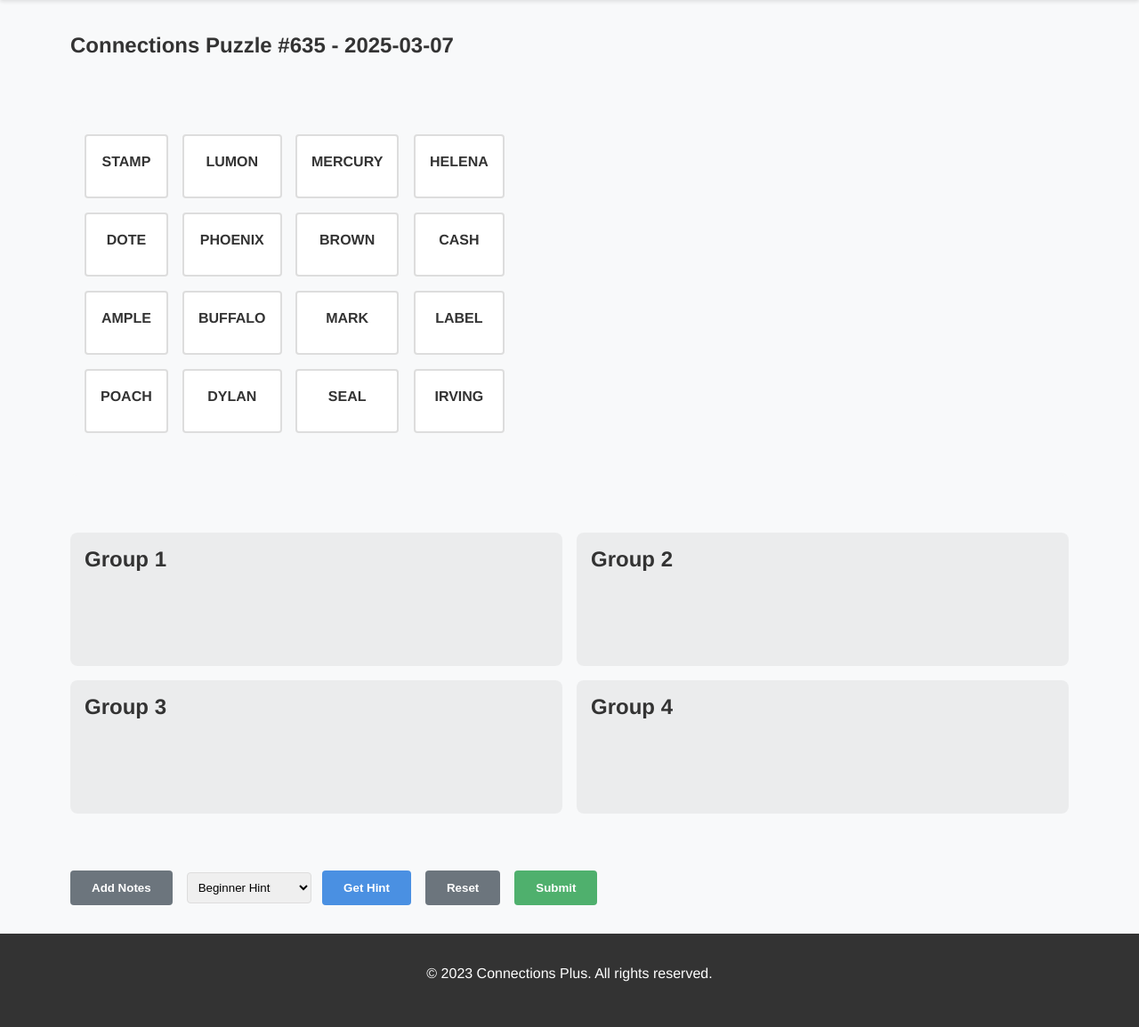
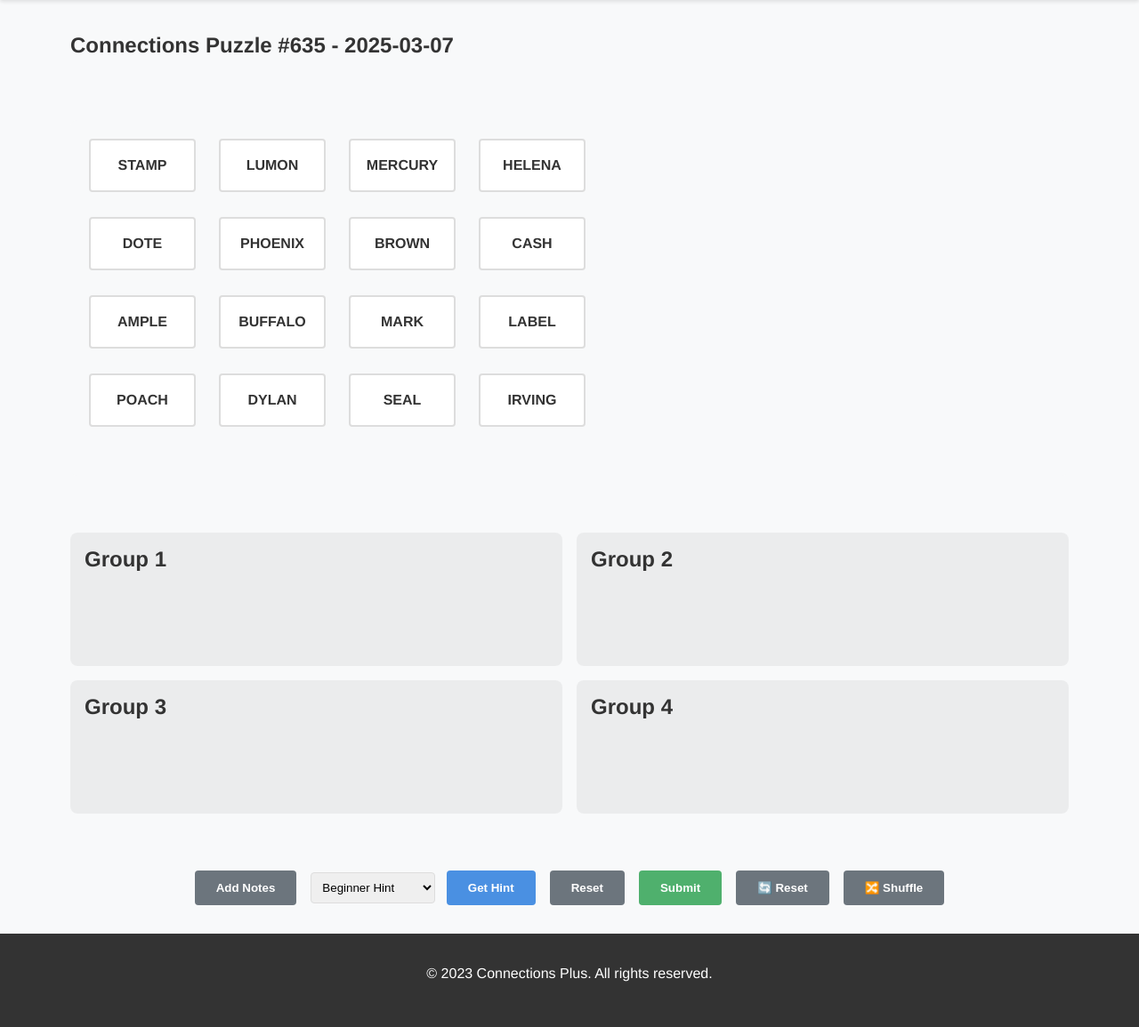
Before and after one commit to RobMulla/connections-plus, a Flask app: page /puzzle/2025-03-07 in a window 1280 px wide. Shown: the part 70-1225 px from the top of the page at 89% size. Run offline with Flask 3, Linux system fonts and the light colour scheme.

Commit message:
reset and shuffle

```diff
--- a/app/static/css/styles.css
+++ b/app/static/css/styles.css
@@ -226,50 +226,97 @@ footer {
     touch-action: none;
 }
 
+/* Fixed card size styles */
 .word-card {
     background-color: white;
     border: 2px solid var(--border);
     border-radius: 4px;
-    padding: 1rem;
+    padding: 0; /* Remove padding to ensure consistent size */
     text-align: center;
     font-weight: 600;
     cursor: move;
     user-select: none;
-    transition: all 0.2s;
+
+    /* Fixed dimensions - no flexibility */
+    width: 120px !important; /* Force fixed width */
+    height: 60px !important; /* Force fixed height */
+    min-width: 120px !important;
+    min-height: 60px !important;
+    max-width: 120px !important;
+    max-height: 60px !important;
+
+    /* Center text */
+    display: flex !important;
+    align-items: center !important;
+    justify-content: center !important;
+
+    /* Prevent text overflow */
+    overflow: hidden;
+    white-space: nowrap;
+    text-overflow: ellipsis;
+
+    /* Ensure consistent box model */
+    box-sizing: border-box !important;
+
+    /* Smooth transitions for hover/active states */
+    transition: box-shadow 0.2s, transform 0.1s;
+
+    /* GPU acceleration */
     transform: translate3d(0, 0, 0);
-    will-change: transform, left, top;
-    touch-action: none;
+    will-change: transform;
+
+    /* Prevent text selection */
+    -webkit-user-select: none;
+    -moz-user-select: none;
+    -ms-user-select: none;
+    user-select: none;
+
+    /* Ensure consistent margin */
+    margin: 5px !important;
 }
 
-.word-card:hover {
-    box-shadow: 0 4px 8px rgba(0, 0, 0, 0.1);
+/* Ensure cards in drop zones maintain their size */
+.drop-zone .word-card {
+    position: relative !important;
+    left: 0 !important;
+    top: 0 !important;
+    margin: 5px !important;
+    /* Reset any transforms */
+    transform: none !important;
 }
 
-.word-card.yellow {
-    border-color: var(--yellow);
-    background-color: rgba(249, 211, 66, 0.1);
+/* Improve the tools section for buttons */
+.tools {
+    display: flex;
+    flex-wrap: wrap;
+    gap: 1rem;
+    margin-top: 2rem;
+    justify-content: center;
 }
 
-.word-card.green {
-    border-color: var(--green);
-    background-color: rgba(79, 176, 109, 0.1);
+/* Style for the new buttons */
+.btn-reset, .btn-shuffle {
+    background-color: var(--secondary);
+    color: white;
+    padding: 0.75rem 1.5rem;
+    border-radius: 4px;
+    cursor: pointer;
+    font-weight: 600;
+    border: none;
+    transition: background-color 0.3s;
 }
 
-.word-card.blue {
-    border-color: var(--blue);
-    background-color: rgba(74, 144, 226, 0.1);
+.btn-reset:hover, .btn-shuffle:hover {
+    background-color: #5a6268;
 }
 
-.word-card.purple {
-    border-color: var(--purple);
-    background-color: rgba(155, 89, 182, 0.1);
+/* Add icons to buttons */
+.btn-reset::before {
+    content: "🔄 ";
 }
 
-.word-card.dragging {
-    opacity: 0.8;
-    cursor: grabbing;
-    box-shadow: 0 8px 16px rgba(0, 0, 0, 0.2);
-    z-index: 1000;
+.btn-shuffle::before {
+    content: "🔀 ";
 }
 
 /* Responsive design */
--- a/app/static/js/main.js
+++ b/app/static/js/main.js
@@ -2,6 +2,14 @@ document.addEventListener('DOMContentLoaded', function() {
     // Initialize drag and drop functionality if we're on a puzzle page
     if (document.querySelector('.puzzle-board')) {
         initDragAndDrop();
+        initNoteTaking();
+        initHintSystem();
+
+        // Load saved state if available
+        loadSavedState();
+
+        // Add reset and shuffle buttons to the tools section
+        addResetAndShuffleButtons();
     }
 });
 
@@ -384,3 +392,95 @@ function initHintSystem() {
         });
     });
 }
+
+// Function to add reset and shuffle buttons
+function addResetAndShuffleButtons() {
+    const toolsSection = document.querySelector('.tools');
+
+    // Create reset button
+    const resetButton = document.createElement('button');
+    resetButton.id = 'reset-button';
+    resetButton.className = 'btn btn-reset';
+    resetButton.textContent = 'Reset';
+    resetButton.addEventListener('click', resetPuzzle);
+
+    // Create shuffle button
+    const shuffleButton = document.createElement('button');
+    shuffleButton.id = 'shuffle-button';
+    shuffleButton.className = 'btn btn-shuffle';
+    shuffleButton.textContent = 'Shuffle';
+    shuffleButton.addEventListener('click', shuffleCards);
+
+    // Add buttons to tools section
+    toolsSection.appendChild(resetButton);
+    toolsSection.appendChild(shuffleButton);
+}
+
+// Function to reset the puzzle
+function resetPuzzle() {
+    if (confirm('Are you sure you want to reset the puzzle? This will clear your progress.')) {
+        // Clear local storage
+        localStorage.removeItem('puzzleState');
+        localStorage.removeItem('puzzleNote');
+
+        // Reload the page
+        location.reload();
+    }
+}
+
+// Function to shuffle the cards
+function shuffleCards() {
+    const puzzleBoard = document.querySelector('.puzzle-board');
+    const wordCards = document.querySelectorAll('.word-card');
+
+    // Remove all cards from drop zones and place them back on the board
+    wordCards.forEach(card => {
+        // Reset position and styling
+        card.style.position = 'absolute';
+
+        // Remove color classes
+        card.classList.remove('yellow', 'green', 'blue', 'purple');
+
+        // Add to puzzle board
+        puzzleBoard.appendChild(card);
+    });
+
+    // Get board dimensions
+    const boardRect = puzzleBoard.getBoundingClientRect();
+    const boardWidth = boardRect.width;
+    const boardHeight = boardRect.height;
+
+    // Calculate grid positions
+    const cardWidth = 130; // Card width + margin
+    const cardHeight = 70; // Card height + margin
+    const cols = Math.floor(boardWidth / cardWidth);
+    const rows = Math.ceil(wordCards.length / cols);
+
+    // Create array of positions
+    const positions = [];
+    for (let row = 0; row < rows; row++) {
+        for (let col = 0; col < cols; col++) {
+            if (positions.length < wordCards.length) {
+                positions.push({
+                    left: col * cardWidth + 10,
+                    top: row * cardHeight + 10
+                });
+            }
+        }
+    }
+
+    // Shuffle positions
+    for (let i = positions.length - 1; i > 0; i--) {
+        const j = Math.floor(Math.random() * (i + 1));
+        [positions[i], positions[j]] = [positions[j], positions[i]];
+    }
+
+    // Position cards
+    wordCards.forEach((card, index) => {
+        card.style.left = `${positions[index].left}px`;
+        card.style.top = `${positions[index].top}px`;
+    });
+
+    // Save the new state
+    saveCurrentState();
+}
```
